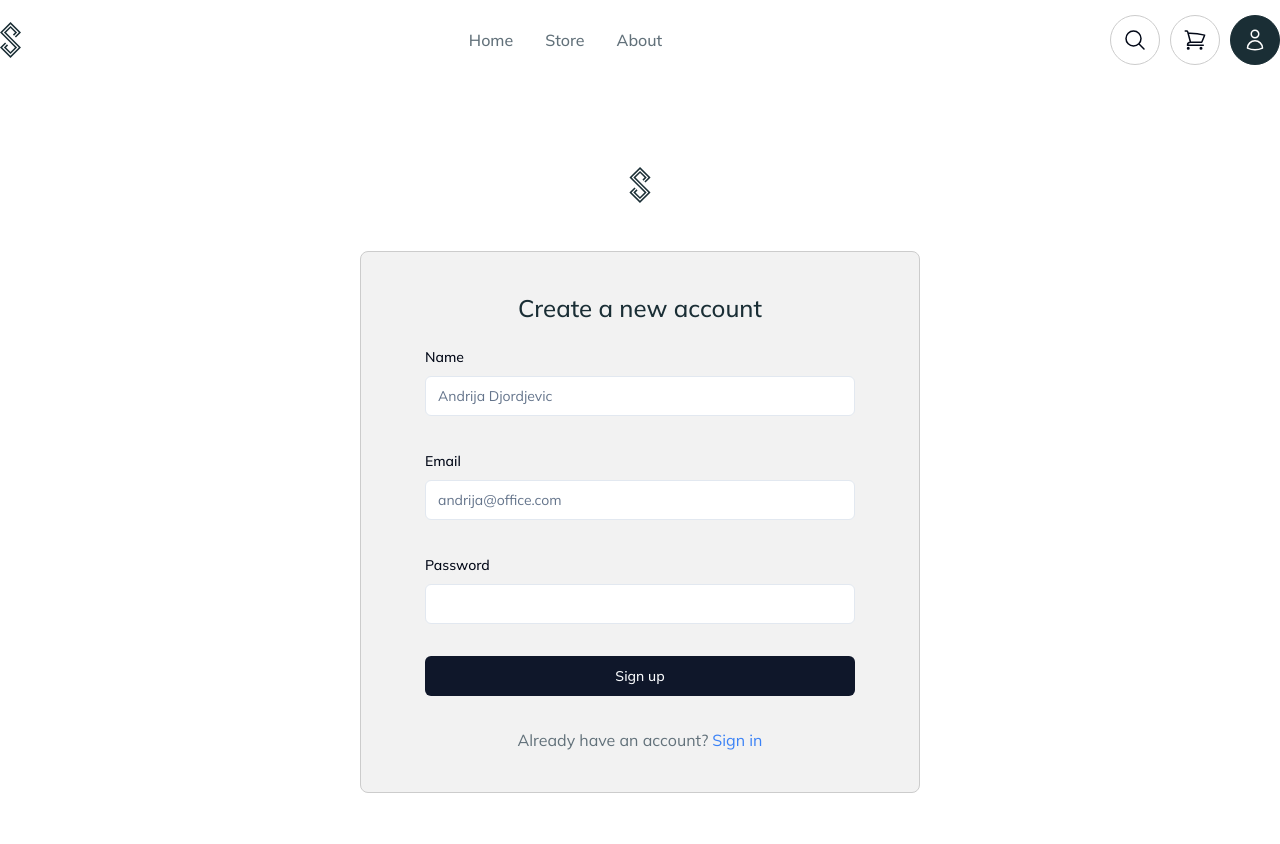
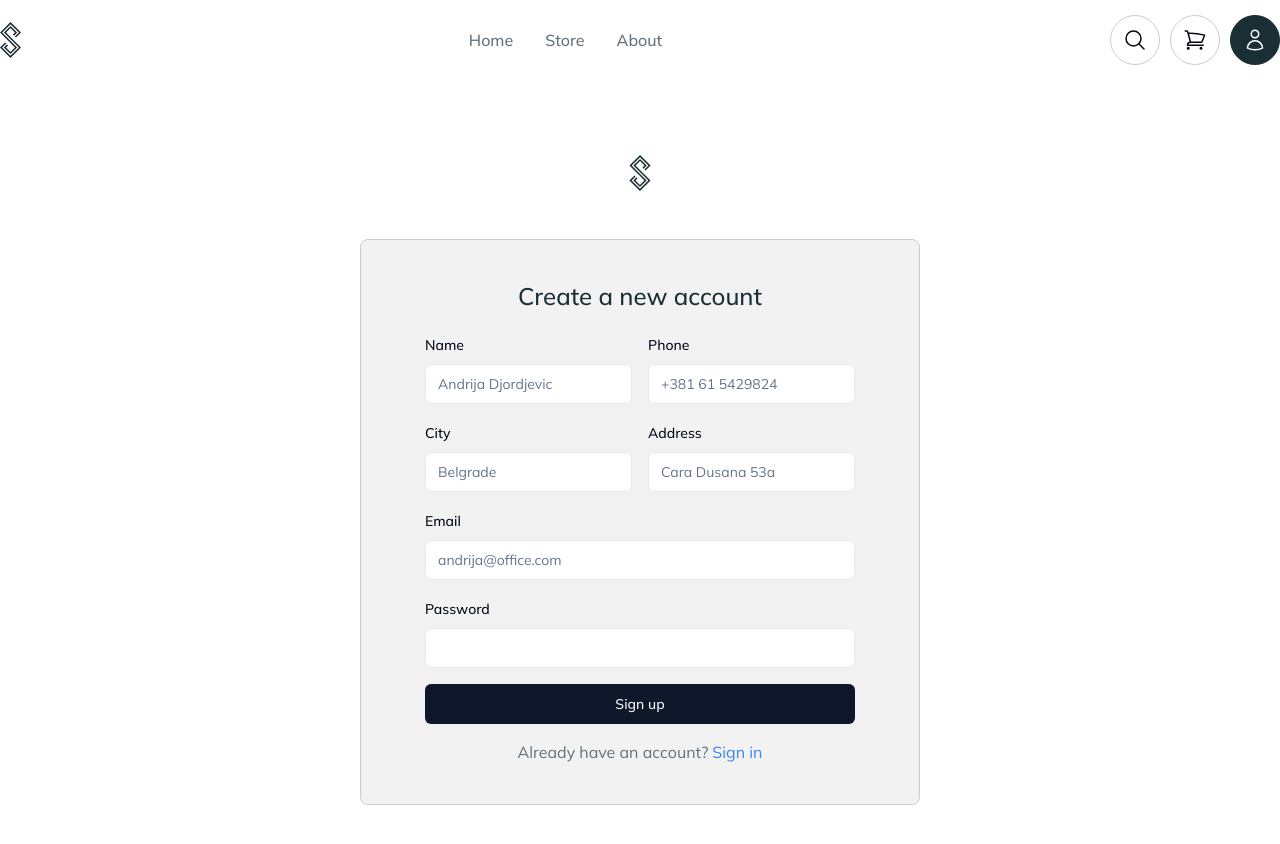
Before and after one commit to andrijaweb/ecommerce-app, a React (Vite) app: page /signup in a window 1280 px wide. Shown: the top 844 px of the page. Built offline with nearby package versions, Linux system fonts and the light colour scheme; no server answers.

Commit message:
Changed signup form

```diff
--- a/src/App.tsx
+++ b/src/App.tsx
@@ -15,9 +15,9 @@ import ProductDetails from "./features/products/ProductDetails.tsx";
 import Cart from "./features/cart/Cart.tsx";
 import CreateNewOrder from "./features/order/CreateNewOrder.tsx";
 import Order from "./features/order/Order.tsx";
-import Account from "./features/customer/Account.tsx";
-import AccountGeneral from "./features/customer/AccountGeneral.tsx";
-import AccountPassword from "./features/customer/AccountPassword.tsx";
+import Account from "./features/authentication/Account.tsx";
+import AccountGeneral from "./features/authentication/AccountGeneral.tsx";
+import AccountPassword from "./features/authentication/AccountPassword.tsx";
 
 const queryClient = new QueryClient({
   defaultOptions: {
--- a/src/features/authentication/forms/SignupForm.tsx
+++ b/src/features/authentication/forms/SignupForm.tsx
@@ -28,18 +28,21 @@ const SignupForm = () => {
       name: "",
       email: "",
       password: "",
+      address: {
+        phone: "",
+        city: "",
+        street: "",
+      },
     },
   });
 
   // 2. Define a submit handler.
   function onSubmit(values: z.infer<typeof signupValidation>) {
-    console.log(values);
-
     if (!values) return;
 
-    const { name, email, password } = values;
+    const { name, email, password, address } = values;
 
-    signup({ name, email, password });
+    signup({ name, email, password, address });
   }
 
   return (
@@ -48,7 +51,8 @@ const SignupForm = () => {
         <h3 className="heading-tertiary mb-5 text-center">
           Create a new account
         </h3>
-        <form onSubmit={form.handleSubmit(onSubmit)} className="space-y-8">
+        <form onSubmit={form.handleSubmit(onSubmit)} className="space-y-4">
+          <div className="grid grid-cols-2 gap-4">
             <FormField
               control={form.control}
               name="name"
@@ -68,6 +72,67 @@ const SignupForm = () => {
                 </FormItem>
               )}
             />
+
+            <FormField
+              control={form.control}
+              name="address.phone"
+              render={({ field }) => (
+                <FormItem>
+                  <FormLabel className="shad-form_label">Phone</FormLabel>
+                  <FormControl>
+                    <Input
+                      type="text"
+                      placeholder="+381 61 5429824"
+                      disabled={isPending}
+                      className="shad-input"
+                      {...field}
+                    />
+                  </FormControl>
+                  <FormMessage />
+                </FormItem>
+              )}
+            />
+
+            <FormField
+              control={form.control}
+              name="address.city"
+              render={({ field }) => (
+                <FormItem>
+                  <FormLabel className="shad-form_label">City</FormLabel>
+                  <FormControl>
+                    <Input
+                      type="text"
+                      placeholder="Belgrade"
+                      disabled={isPending}
+                      className="shad-input"
+                      {...field}
+                    />
+                  </FormControl>
+                  <FormMessage />
+                </FormItem>
+              )}
+            />
+
+            <FormField
+              control={form.control}
+              name="address.street"
+              render={({ field }) => (
+                <FormItem>
+                  <FormLabel className="shad-form_label">Address</FormLabel>
+                  <FormControl>
+                    <Input
+                      type="text"
+                      placeholder="Cara Dusana 53a"
+                      disabled={isPending}
+                      className="shad-input"
+                      {...field}
+                    />
+                  </FormControl>
+                  <FormMessage />
+                </FormItem>
+              )}
+            />
+          </div>
 
           <FormField
             control={form.control}
--- a/src/lib/validation.ts
+++ b/src/lib/validation.ts
@@ -8,21 +8,22 @@ export const loginValidation = z.object({
     .min(8, { message: "Passwords must be at least 8 characters." }),
 });
 
+const addressSchema = z.object({
+  phone: z.string().min(1, { message: "Phone number is required." }),
+  city: z.string().min(1, { message: "City is required." }),
+  street: z.string().min(1, { message: "Street address is required." }),
+});
+
 export const signupValidation = z.object({
   name: z.string().min(2, { message: "Name must be at least 2 characters." }),
   email: z.string().email(),
   password: z
     .string()
     .min(8, { message: "Passwords must be at least 8 characters." }),
+  address: addressSchema,
 });
 
 // Order
-const addressSchema = z.object({
-  phone: z.string().min(1, { message: "Phone number is required." }),
-  city: z.string().min(1, { message: "City is required." }),
-  street: z.string().min(1, { message: "Street address is required." }),
-});
-
 export const orderValidation = z.object({
   fullName: z.string().min(2, {
     message: "Name must be at least 2 characters.",
--- a/src/services/apiAuth.ts
+++ b/src/services/apiAuth.ts
@@ -5,6 +5,11 @@ type SignupProps = {
   name: string;
   email: string;
   password: string;
+  address: {
+    phone: string;
+    city: string;
+    street: string;
+  };
 };
 
 type LoginProps = {
@@ -17,13 +22,14 @@ type updateUserProps = {
   fullName?: string;
 };
 
-export async function signup({ name, email, password }: SignupProps) {
+export async function signup({ name, email, password, address }: SignupProps) {
   const { data, error } = await supabase.auth.signUp({
     email,
     password,
     options: {
       data: {
         name,
+        address,
         avatar: "",
       },
     },
```
Also changed, not shown: src/features/authentication/Account.tsx (renamed from src/features/customer/Account.tsx), src/features/authentication/AccountGeneral.tsx (renamed from src/features/customer/AccountGeneral.tsx), src/features/authentication/AccountPassword.tsx (renamed from src/features/customer/AccountPassword.tsx). Lines whose indentation alone changed are shown as unchanged.
